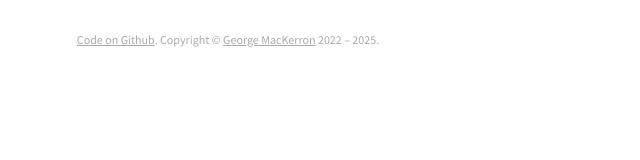
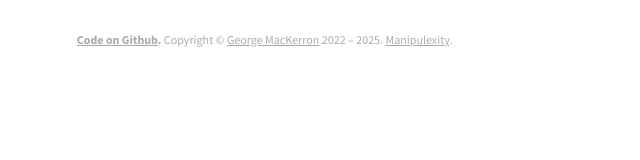
Before and after one commit to jawj/wordtools, a website built with webpack: page docs/index.html in a window 1280 px wide. Shown: the full height of the page, 0-640 px from the left. Built offline with nearby package versions, Linux system fonts and the light colour scheme; what mithril would draw is missing.

Commit message:
Added manipulexity footer link

```diff
--- a/docs/index.html
+++ b/docs/index.html
@@ -15,8 +15,11 @@
 
 <body>
   <div id="main"></div>
-  <div class="copyright"><a href="http://github.com/jawj/wordtools">Code on Github</a>. Copyright &copy; <a
-      href="http://mackerron.com">George MacKerron</a> 2022 &ndash; 2025.</div>
+  <div class="copyright">
+    <b><a href="http://github.com/jawj/wordtools">Code on Github</a>.</b>
+    Copyright &copy; <a href="http://mackerron.com">George MacKerron</a> 2022 &ndash; 2025.
+    <a href="https://web.archive.org/web/20060126203039/http://use.perl.org/~ziggy/journal/26131">Manipulexity</a>.
+  </div>
 </body>
 <script src="app.js"></script>
 
```
